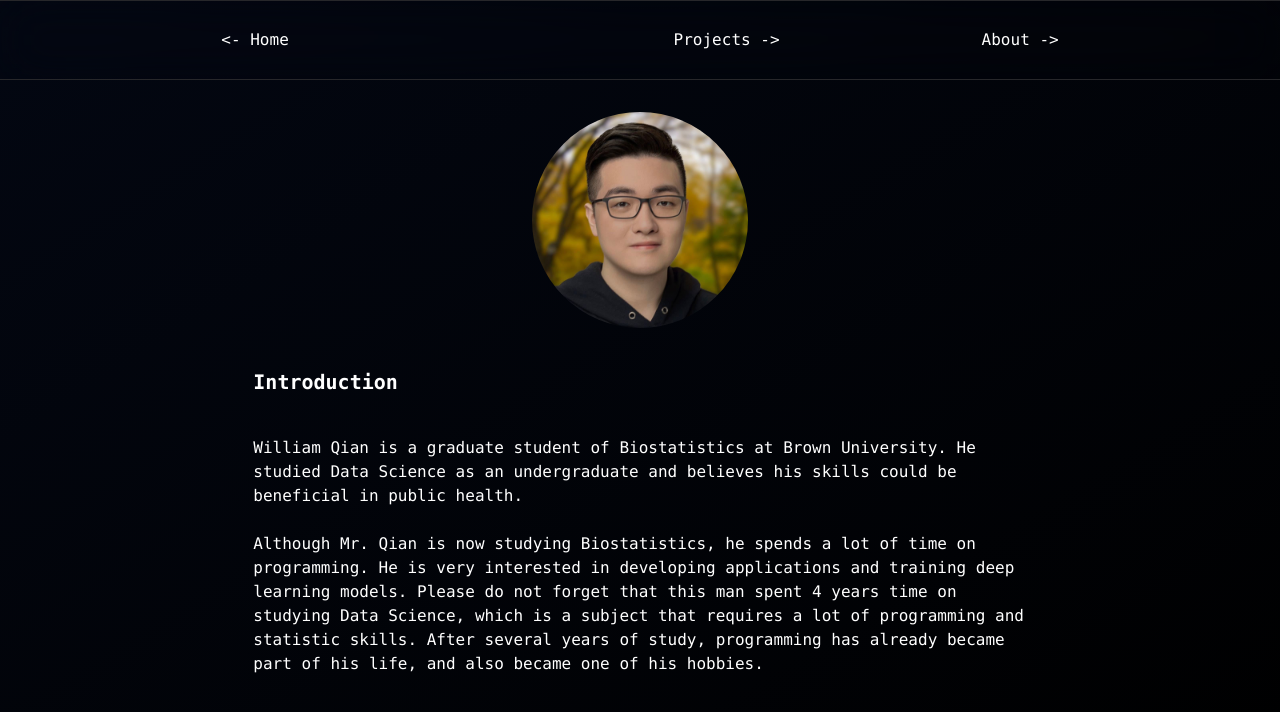
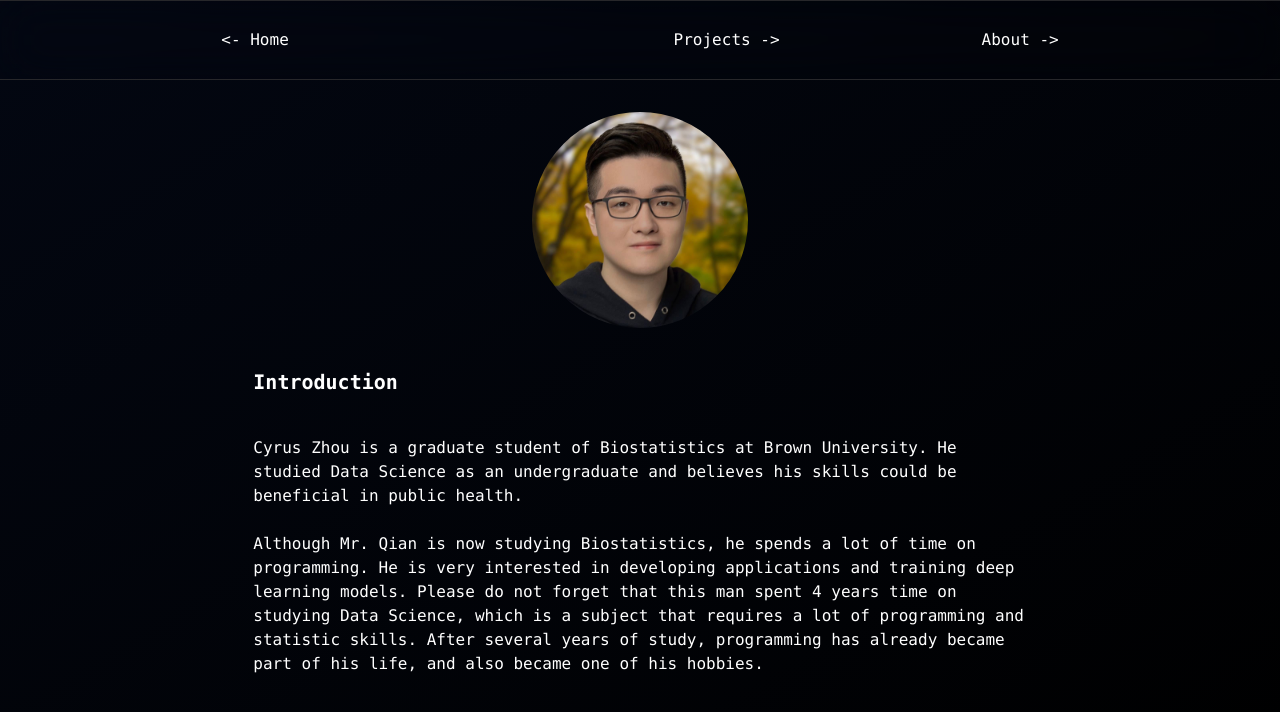
Before and after one commit to Cyrusz98/jianchaozhou-homepage, a Next.js app: page /about in a window 1280 px wide. Shown: the top 712 px of the page. Built offline with nearby package versions, Linux system fonts and the light colour scheme.

Commit message:
Some small modification

```diff
--- a/src/app/about/page.js
+++ b/src/app/about/page.js
@@ -12,7 +12,7 @@ export default function Page() {
             <div className="2xl:w-1/2 xl:w-2/3 lg:w-2/3 md:w-2/3 sm:w-full md:align-middle px-10 h-full">
                 <h1 className="text-white font-mono font-bold text-xl my-10">Introduction</h1>
                 <p className="text-white font-mono">
-                    William Qian is a graduate student of Biostatistics at Brown University. He studied Data Science as
+                    Cyrus Zhou is a graduate student of Biostatistics at Brown University. He studied Data Science as
                     an undergraduate and believes his skills could be beneficial in public health.
                 </p>
                 <br/>
```
